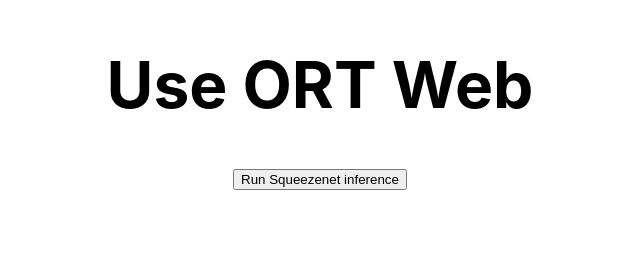
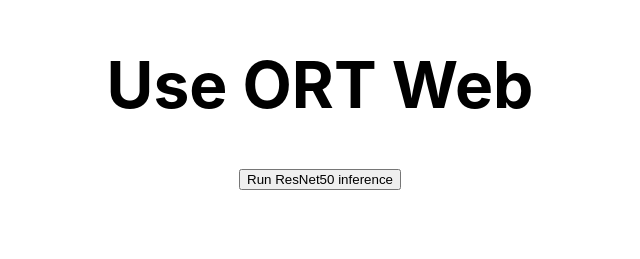
Before and after one commit to cj-mills/onnxruntime-nextjs-template, a Next.js app: page / in a window 1280 px wide. Shown: the part 101-360 px from the top of the page, without its empty margins (320-960 px from the left). Built offline with nearby package versions, Linux system fonts and the light colour scheme.

Commit message:
Update ImageCanvas.tsx

```diff
--- a/components/ImageCanvas.tsx
+++ b/components/ImageCanvas.tsx
@@ -49,7 +49,7 @@
   const submitInference = async () => {
 
     // Get the image data from the canvas and submit inference.
-    var [inferenceResult,inferenceTime] = await inferenceSqueezenet(image.src);
+    var [inferenceResult, inferenceTime] = await inferenceSqueezenet(image.src);
 
     // Get the highest confidence.
     var topResult = inferenceResult[0];
@@ -66,9 +66,9 @@
       <button
         className={styles.grid}
         onClick={displayImageAndRunInference} >
-        Run Squeezenet inference
+        Run ResNet50 inference
       </button>
-      <br/>
+      <br />
       <canvas ref={canvasRef} width={props.width} height={props.height} />
       <span>{topResultLabel} {topResultConfidence}</span>
       <span>{inferenceTime}</span>
```
